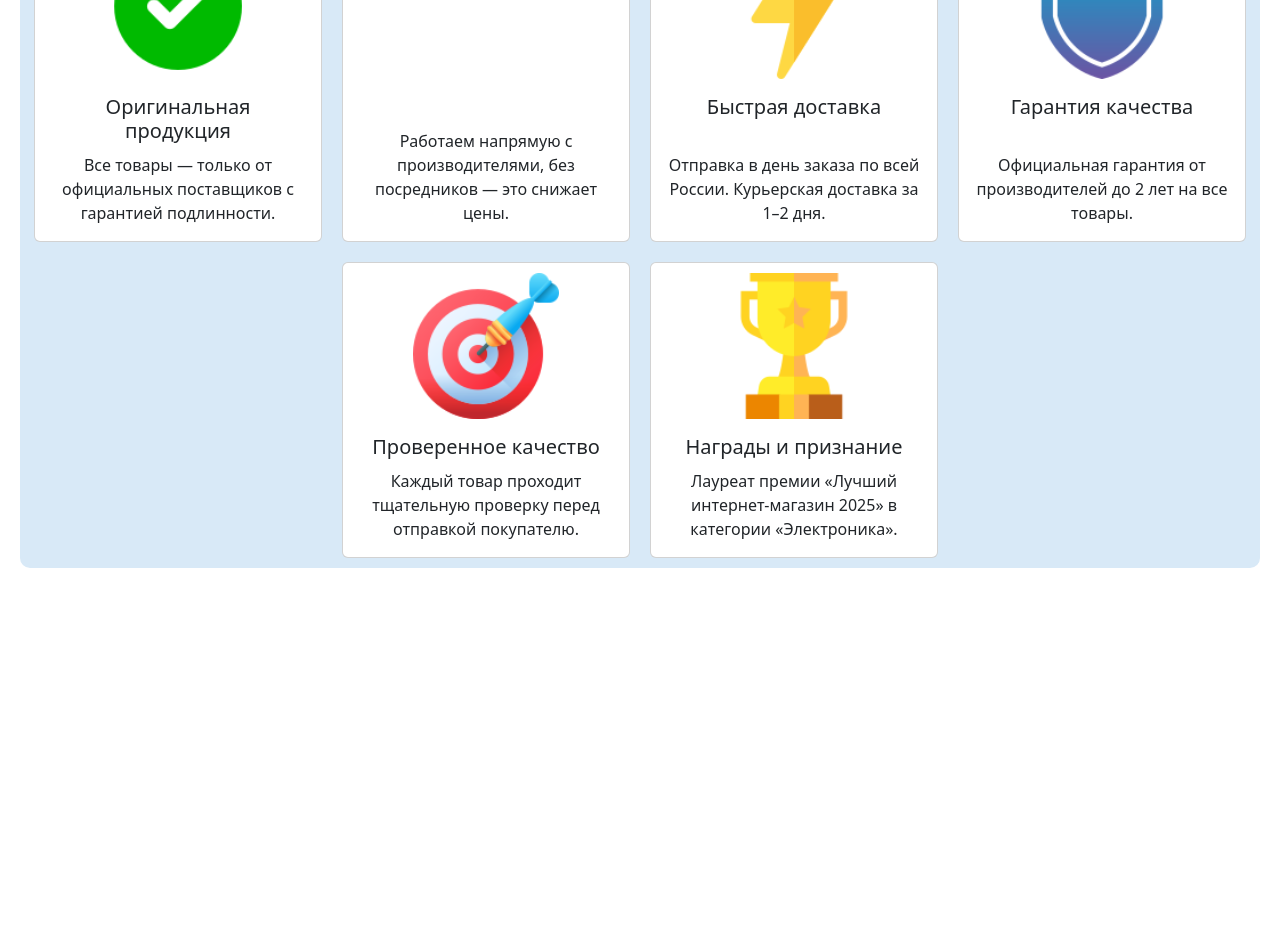
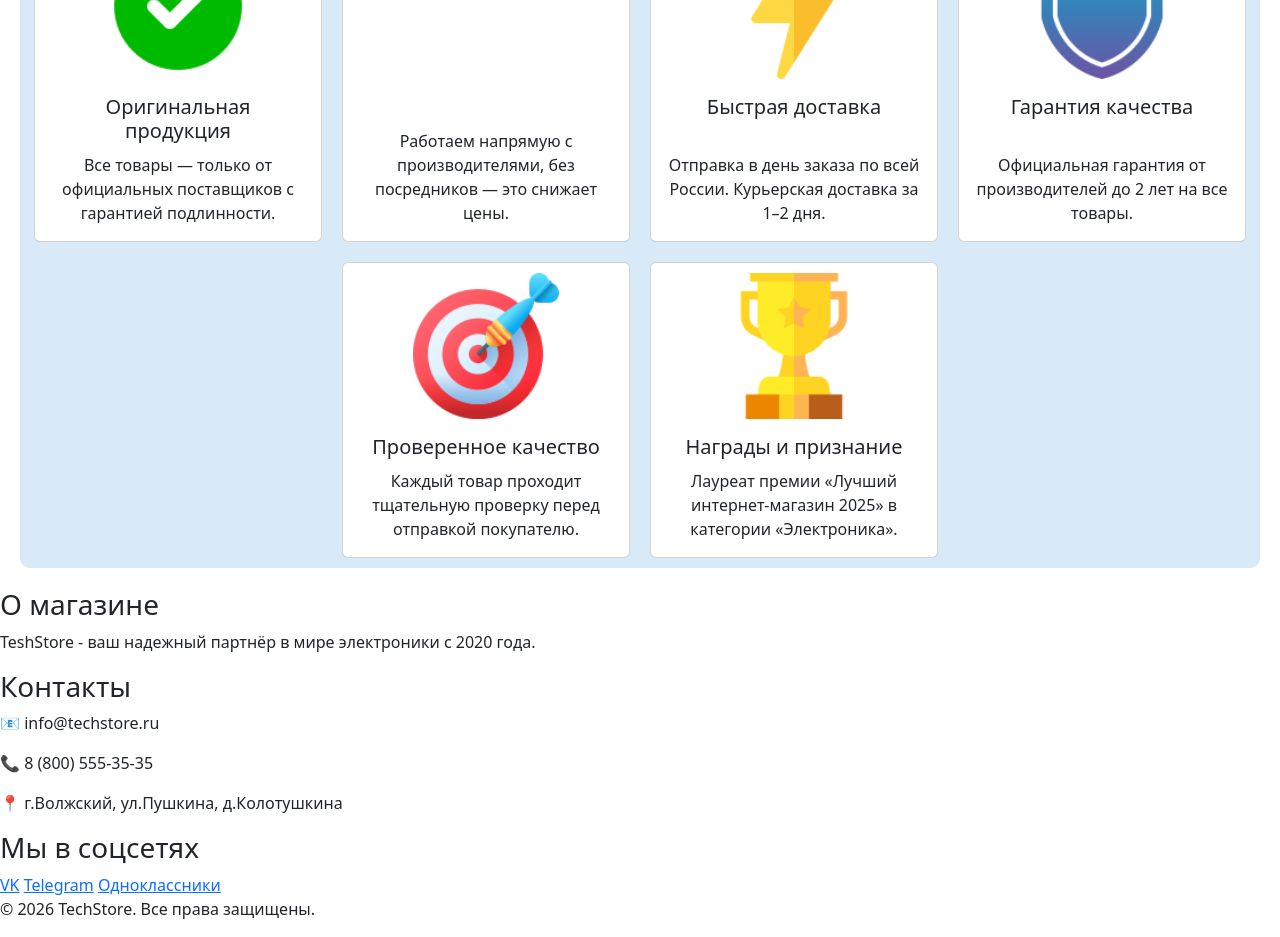
Before and after one commit to gorbashevarita/Lab_14_16_TechStore_FIO, a plain HTML site: page about.html in a window 1280 px wide. Shown: the part 1481-2418 px from the top of the page. Before the commit the page ends 2069 px from the top, so only its background shows below. Drawn offline with nearby package versions, Linux system fonts and the light colour scheme.

Commit message:
Adding footer to all files

```diff
--- a/about.html
+++ b/about.html
@@ -64,7 +64,7 @@
     <p>
         TechStore — это современный интернет-магазин электроники, который работает на рынке с 2020 года. Мы гордимся тем, что предлагаем нашим клиентам только оригинальную продукцию от ведущих мировых брендов.
 
-За годы работы мы завоевали доверие более **50 000 покупателей** по всей России. Наша миссия — сделать современные технологии доступными каждому и обеспечить высочайший уровень сервиса.
+За годы работы мы завоевали доверие более <strong>50 000 покупателей</strong> по всей России. Наша миссия — сделать современные технологии доступными каждому и обеспечить высочайший уровень сервиса.
 
 Мы постоянно расширяем ассортимент, следим за новинками рынка и предлагаем конкурентные цены. Наша команда экспертов всегда готова помочь с выбором и ответить на любые вопросы.
     </p>
@@ -198,4 +198,30 @@
 
     <script src="https://cdn.jsdelivr.net/npm/bootstrap@5.3.8/dist/js/bootstrap.bundle.min.js" integrity="sha384-FKyoEForCGlyvwx9Hj09JcYn3nv7wiPVlz7YYwJrWVcXK/BmnVDxM+D2scQbITxI" crossorigin="anonymous"></script>
 </body>
+
+
+<footer>
+  <div class="footer">
+    <div class="about-shop">
+      <h3>О магазине</h3>
+      <p>TeshStore - ваш надежный партнёр в мире электроники с 2020 года.</p>
+    </div>
+    <div class="contacts">
+      <h3>Контакты</h3>
+      <p>📧 info@techstore.ru</p>
+      <p>📞 8 (800) 555-35-35</p>
+      <p>📍 г.Волжский, ул.Пушкина, д.Колотушкина</p>
+    </div>
+    <div class="in-social-networks">
+      <h3>Мы в соцсетях</h3>
+      <a href="#">VK</a>
+      <a href="#">Telegram</a>
+      <a href="#">Одноклассники</a>
+    </div>
+  </div>
+  <div class="end">
+    <p>© 2026 TechStore. Все права защищены.</p>
+  </div>
+</footer>
+
 </html>
```
Also changed, not shown: catalog.html (+26 -0 lines).
